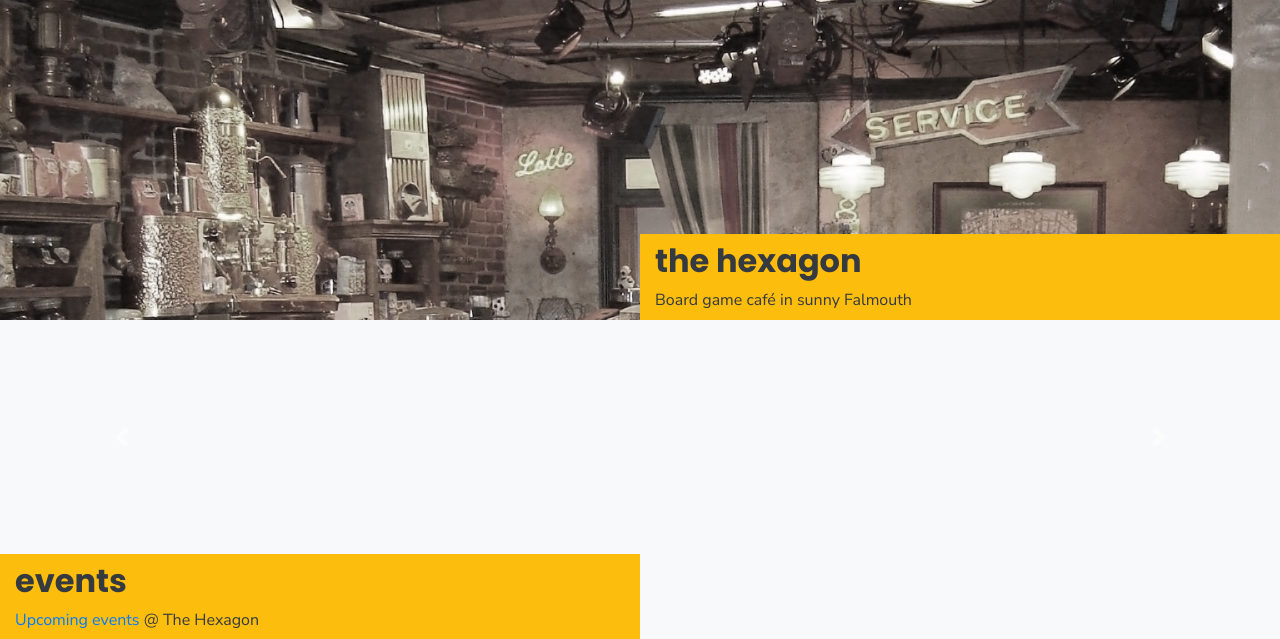
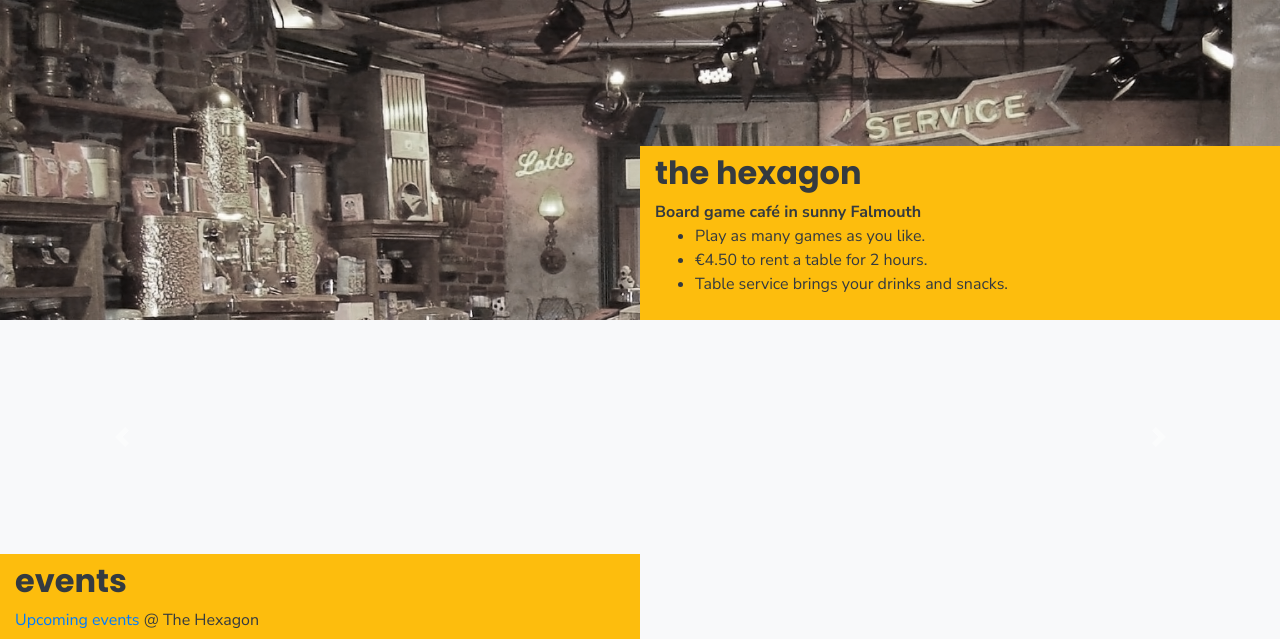
Before and after one commit to BonnieMcb/boardgame, a Django app: template home/templates/home/index.html in a window 1280 px wide. Shown: the part 72-711 px from the top of the page. Run offline with Django 3.2, Linux system fonts and the light colour scheme; the template is opened without the code that fills it, so the values that code supplies are empty; some libraries are stand-ins or nearby versions.

```diff
--- a/home/templates/home/includes/event_carousel.html
+++ b/home/templates/home/includes/event_carousel.html
@@ -5,7 +5,7 @@
             <div class="carousel-item col-12 col-sm-6 col-md-4 col-lg-3 {% if forloop.first %} active {% endif %}">
                 <div class="card bg-primary text-light">
                     <div class="card-header">{{ item.name }}</div>
-                    <div class="card-body">{{ item.description }}</div>
+                    <div class="card-header="><a class="text-decoration-none text-light p-3" href="{% url 'events' %}"> More info</a> </div>
                     <div class="card-footer">{{ item.datetime }}</div>
                 </div>
             </div>
--- a/home/templates/home/index.html
+++ b/home/templates/home/index.html
@@ -17,7 +17,12 @@
         <div class="row d-flex align-items-end justify-content-end">
             <div class="col-12 col-md-6 bg-warning text-dark py-2">
                 <h2 class="font-weight-bold logo-font">The Hexagon</h2>
-                <p class="mb-0">Board game café in sunny Falmouth</p>
+                <p class="mb-0 font-weight-bold">Board game café in sunny Falmouth</p>
+                <ul>
+                    <li>Play as many games as you like.</li>
+                    <li>€4.50 to rent a table for 2 hours.</li>
+                    <li>Table service brings your drinks and snacks.</li>
+                </ul>
             </div>
         </div>
     </div>
```
